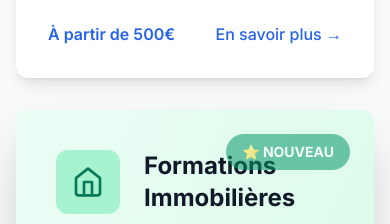
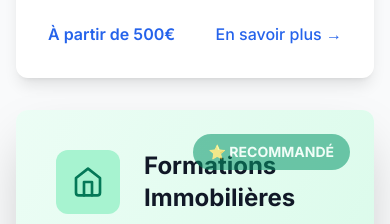
Before and after one commit to YacineB2/HELLOFORMA, a website: page index.html in a window 390 px wide. Shown: the part 4840-5064 px from the top of the page. Drawn offline with nearby package versions, Linux system fonts and the light colour scheme.

Commit message:
Changement du badge formation immobilier : NOUVEAU → RECOMMANDÉ

```diff
--- a/index.html
+++ b/index.html
@@ -395,7 +395,7 @@
                 <div class="course-card bg-gradient-to-br from-emerald-50 to-emerald-100 rounded-xl p-10 shadow-2xl border-3 border-emerald-400 relative overflow-hidden max-w-2xl w-full" data-aos="fade-up" data-aos-delay="300">
                     <!-- Badge "Nouveau" -->
                     <div class="absolute top-6 right-6 bg-emerald-600 text-white text-sm font-bold px-4 py-2 rounded-full animate-pulse">
-                        ⭐ NOUVEAU
+                        ⭐ RECOMMANDÉ
                     </div>
 
                     <div class="flex items-start gap-6">
```
